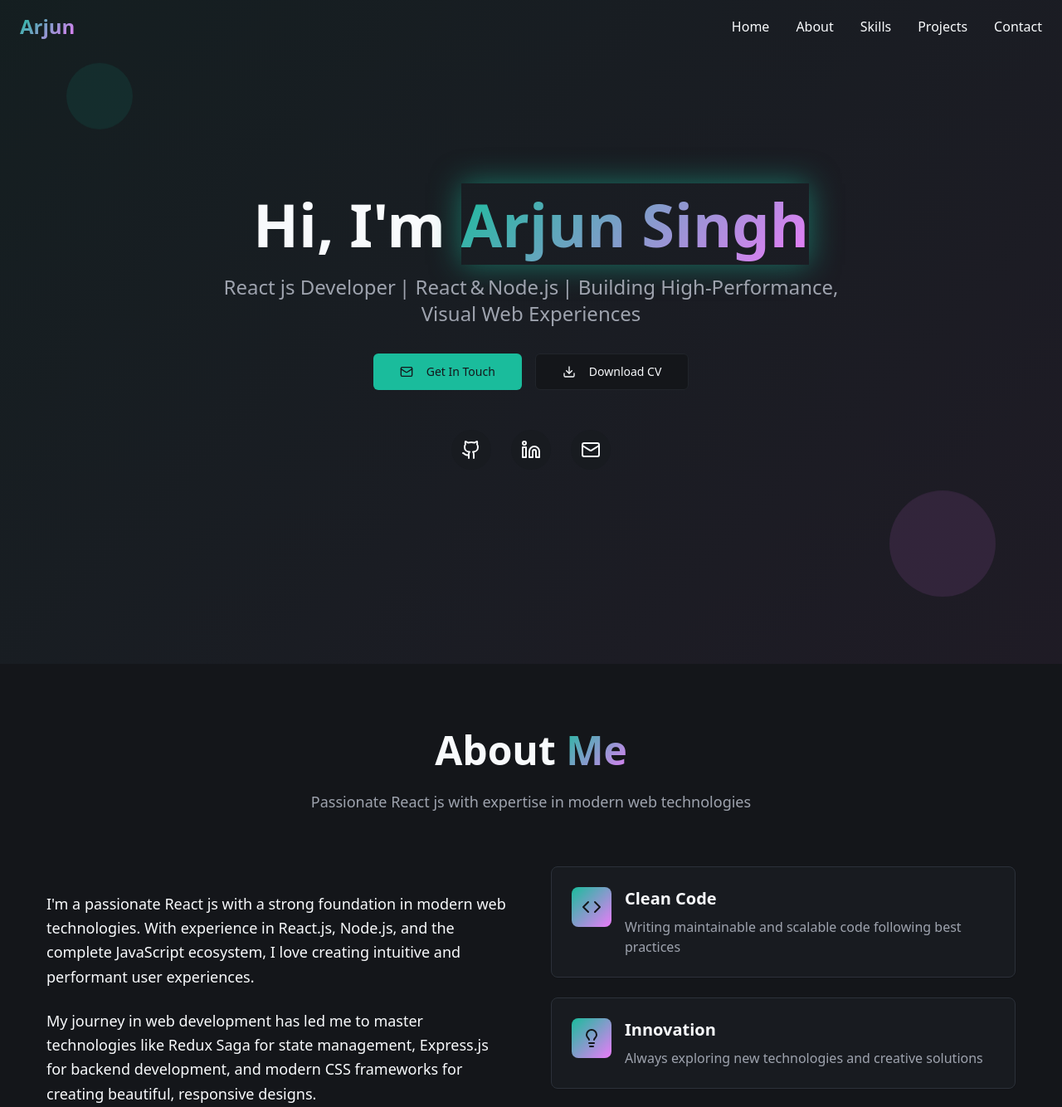
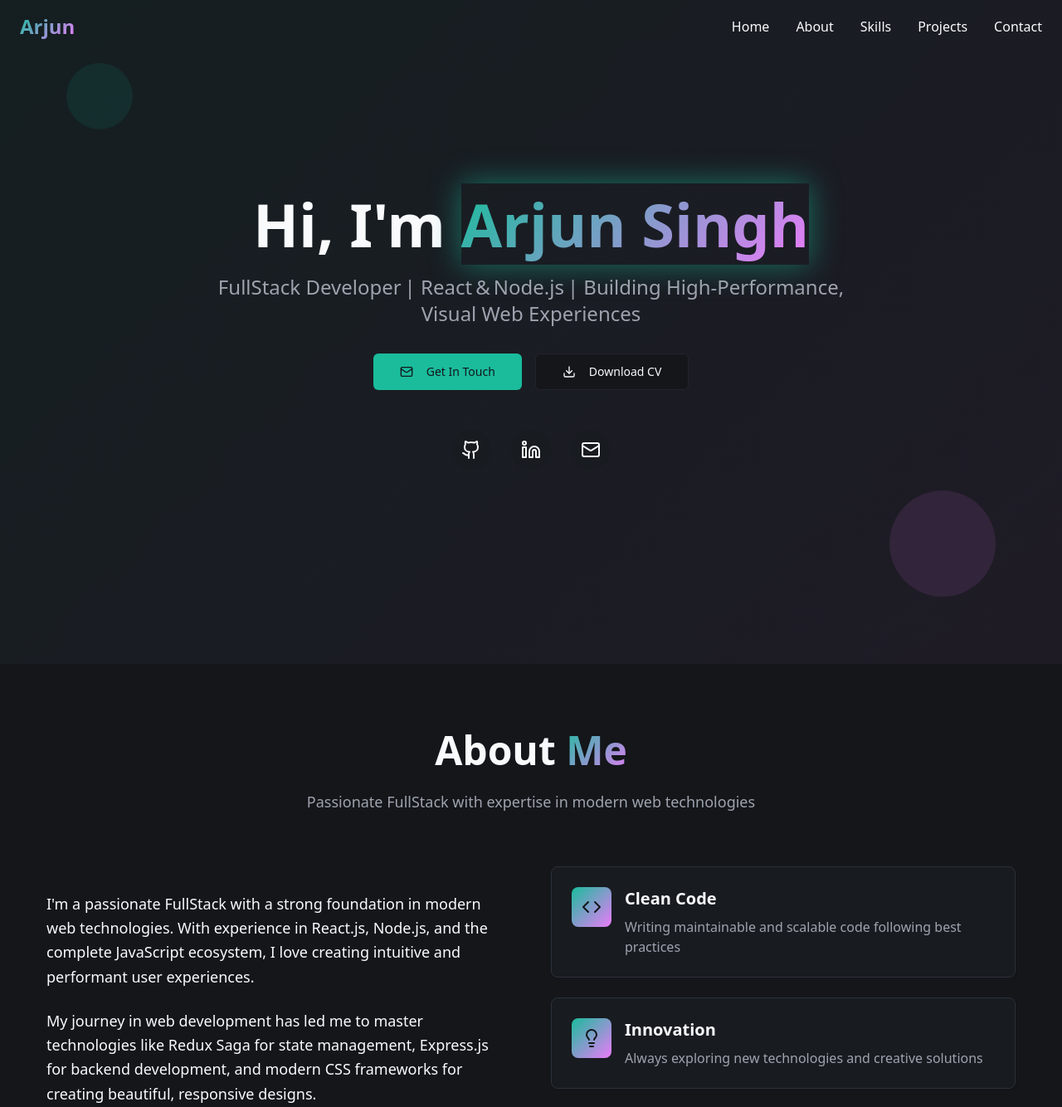
Before and after one commit to Singh-4A/portfolio, a React (Vite) app: page / in a window 1280 px wide. Shown: the top 1334 px of the page at 83% size. Built offline with nearby package versions, Linux system fonts and the light colour scheme.

Commit message:
some line changes

```diff
--- a/src/components/About.tsx
+++ b/src/components/About.tsx
@@ -28,14 +28,14 @@ const About = () => {
             About <span className="bg-gradient-primary bg-clip-text text-transparent">Me</span>
           </h2>
           <p className="text-lg text-muted-foreground max-w-2xl mx-auto">
-            Passionate React js with expertise in modern web technologies
+            Passionate FullStack with expertise in modern web technologies
           </p>
         </div>
 
         <div className="grid md:grid-cols-2 gap-12 items-center">
           <div className="space-y-6">
             <p className="text-lg leading-relaxed">
-              I'm a passionate React js with a strong foundation in modern web technologies.
+              I'm a passionate FullStack with a strong foundation in modern web technologies.
               With experience in React.js, Node.js, and the complete JavaScript ecosystem, I love
               creating intuitive and performant user experiences.
             </p>
--- a/src/components/Hero.tsx
+++ b/src/components/Hero.tsx
@@ -25,7 +25,7 @@ const Hero = () => {
           </h1>
 
           <p className="text-xl md:text-2xl text-muted-foreground mb-8 max-w-3xl mx-auto">
-            React js Developer | React & Node.js | Building High‑Performance, Visual Web Experiences
+            FullStack Developer | React & Node.js | Building High‑Performance, Visual Web Experiences
 
           </p>
 
@@ -39,8 +39,8 @@ const Hero = () => {
                 Get In Touch
               </Button>
 
-              <a  href="./arjun.resume.pdf" download="resume.pdf">
-                <Button  variant="outline" size="lg" className="group animate-scale-in" style={{ animationDelay: '0.4s' }}>
+              <a href="./arjun.resume.pdf" download="resume.pdf">
+                <Button variant="outline" size="lg" className="group animate-scale-in" style={{ animationDelay: '0.4s' }}>
                   <Download className="mr-2 h-5 w-5 group-hover:scale-110 transition-transform" />
                   Download CV
                 </Button>
```
